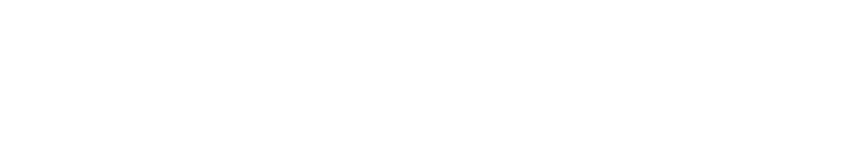
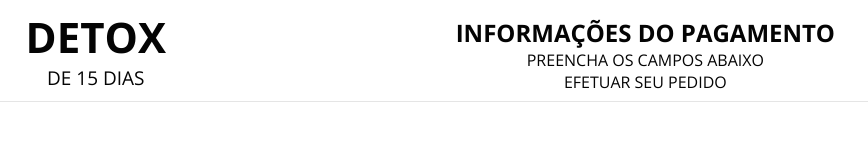
Before and after one commit to joilsonmslopes/teste-html-form-desktop, a plain HTML site: page index.html in a window 1280 px wide. Shown: the whole page, without its empty margins (0-868 px from the left). Drawn offline with nearby package versions, Linux system fonts and the light colour scheme.

Commit message:
chore: add header

```diff
--- a/css/style.css
+++ b/css/style.css
@@ -0,0 +1,71 @@
+* {
+    margin: 0;
+    padding: 0;
+    box-sizing: border-box;
+    font-family: "Open Sans", sans-serif;
+}
+
+.container {
+    width: 100%;
+    max-width: 1280px;
+    margin: 0 auto;
+}
+
+header {
+    display: flex;
+    justify-content: center;
+    border-bottom: 1px solid #E5E5E5;
+    padding: 8px 2%;
+}
+
+header .logo {
+    width: 35%;
+}
+
+header .logo h2,
+header .logo p {
+    text-transform: uppercase;
+    color: #040404;
+}
+
+header .logo h2 {
+    font-size: 42px;
+}
+
+header .logo p {
+    font-size: 19px;
+}
+
+header .logo {
+    display: flex;
+    align-items: left;
+}
+
+header .logo .texto {
+    text-align: center;
+}
+
+header .title {
+    display: flex;
+    width: 65%;
+    align-items: left;
+    margin-top: 8px;
+}
+
+header .title .texto {
+    text-align: center;
+}
+
+header .title .texto h2,
+header .title .texto p {
+    text-transform: uppercase;
+    color: #040404;
+}
+
+header .title .texto h2 {
+    font-size: 24px;
+}
+
+header .title .texto p {
+    font-size: 14;
+}
--- a/index.html
+++ b/index.html
@@ -7,9 +7,29 @@
     <meta name="keywords" content="formulário,checkout,html,css,javascript">
     <meta name="author" content="http://linkedin.com/in/joilsonmslopes">
     <link rel="stylesheet" href="css/style.css">
+    <link rel="preconnect" href="https://fonts.gstatic.com">
+<link href="https://fonts.googleapis.com/css2?family=Open+Sans:wght@300;400;700&display=swap" rel="stylesheet">
     <title>Checkout</title>
 </head>
 <body>
+    <div class="container">
+        <header class="menu-desktop">
+            <div class="logo">
+                <div class="texto">
+                    <h2>Detox</h2>
+                    <p>de 15 dias</p>
+                </div>
+            </div>
+            <div class="title">
+                <div class="texto">
+                    <h2>Informações do Pagamento</h2>
+                    <p>
+                        Preencha os campos abaixo<br>
+                        Efetuar seu pedido
+                    </p>
+                </div>
+            </div>
+        </header><!--menu-desktop-->
 
 
     <script src="/js/main.js"></script>
```
Also changed, not shown: assets/Image 7.png (added), assets/credit-card.png (added), assets/icon-home.png (added), assets/image-main.png (added).
